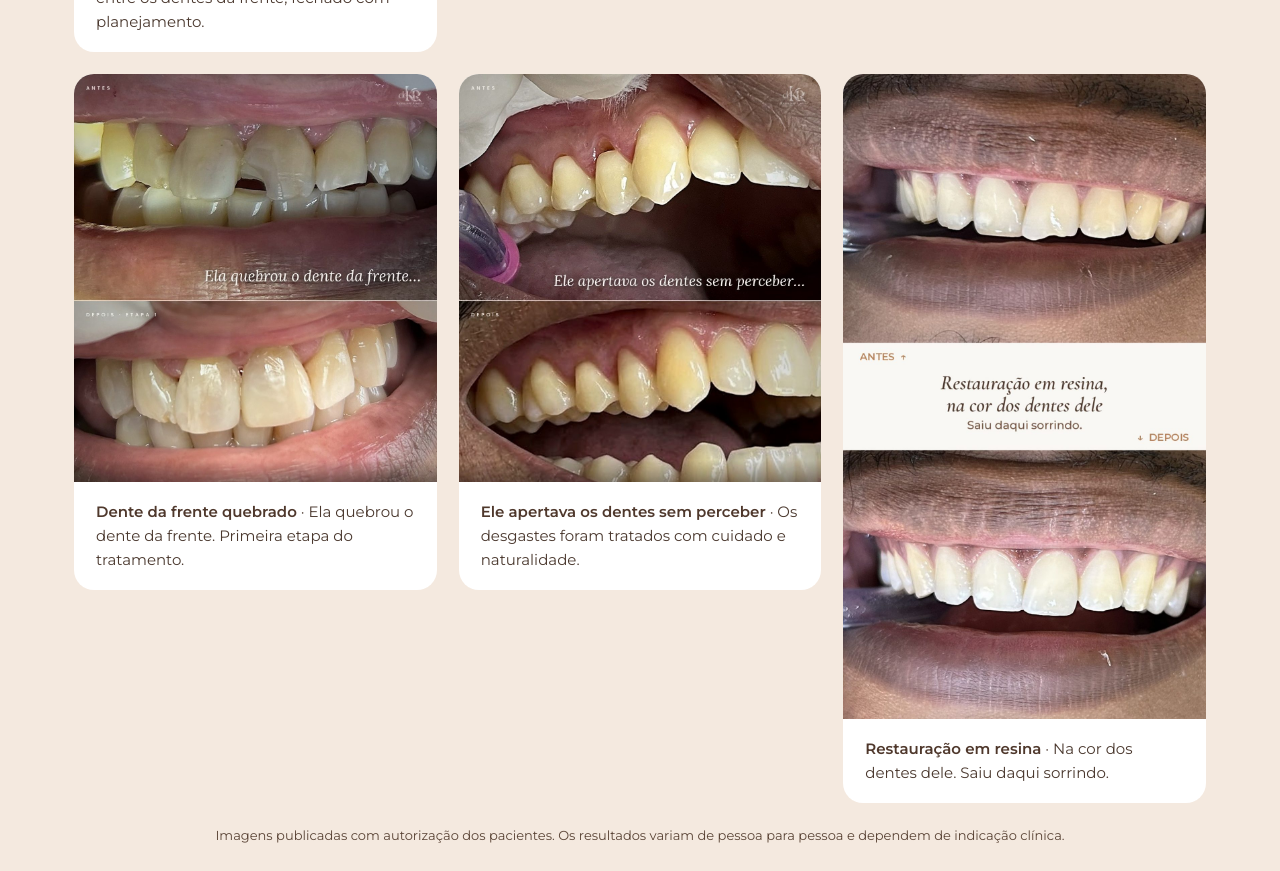
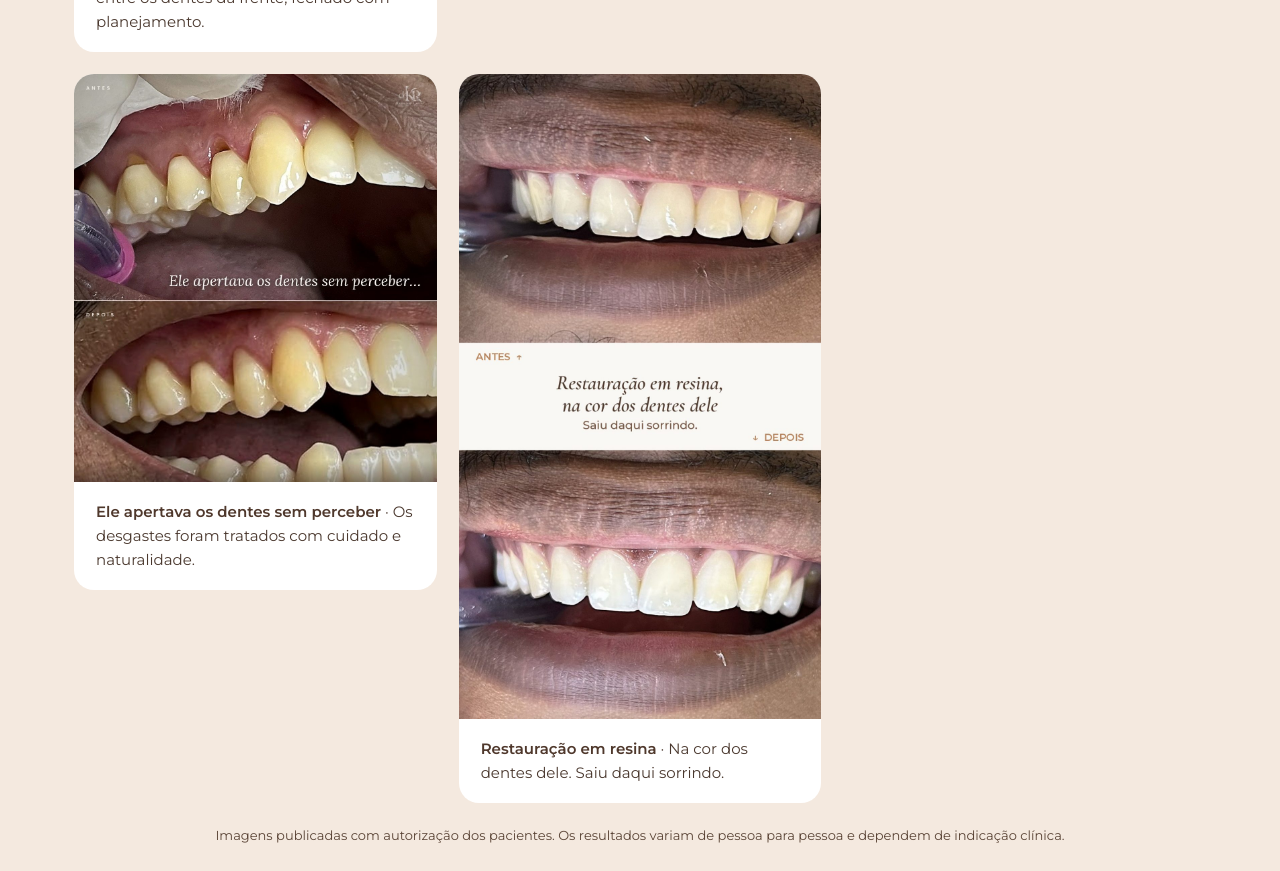
Before and after one commit to karolinnealmeida0-cell/karolinne-bio, a plain HTML site: page site/index.html in a window 1280 px wide. Shown: the part 2619-3490 px from the top of the page. Drawn offline with nearby package versions, Linux system fonts and the light colour scheme.

Commit message:
Site: remove o caso do dente da frente quebrado
Co-Authored-By: Claude Opus 5.5 <noreply@anthropic.com>
Claude-Session: https://claude.ai/code/session_01F75iXoxEE2xXjJPTuhPHhM

```diff
--- a/site/index.html
+++ b/site/index.html
@@ -151,10 +151,6 @@ Agendar pelo WhatsApp</a>
 <figcaption style="padding: 18px 22px; font-size: 15px; color: #4a382e"><strong style="color: #4f382c">Reabilitação</strong> · Saúde, função e naturalidade.</figcaption>
 </figure>
 <figure style="margin: 0; background: #FFFFFF; border-radius: 20px; overflow: hidden">
-<img src="img/caso_dente_quebrado.jpg" alt="Antes e depois de dente da frente quebrado, reconstruído com resina" loading="lazy" style="width: 100%; height: auto; display: block">
-<figcaption style="padding: 18px 22px; font-size: 15px; color: #4a382e"><strong style="color: #4f382c">Dente da frente quebrado</strong> · Ela quebrou o dente da frente. Primeira etapa do tratamento.</figcaption>
-</figure>
-<figure style="margin: 0; background: #FFFFFF; border-radius: 20px; overflow: hidden">
 <img src="img/caso_apertamento.jpg" alt="Antes e depois de desgastes nos dentes causados por apertar os dentes" loading="lazy" style="width: 100%; height: auto; display: block">
 <figcaption style="padding: 18px 22px; font-size: 15px; color: #4a382e"><strong style="color: #4f382c">Ele apertava os dentes sem perceber</strong> · Os desgastes foram tratados com cuidado e naturalidade.</figcaption>
 </figure>
```
Also changed, not shown: site/img/caso_dente_quebrado.jpg (deleted).
